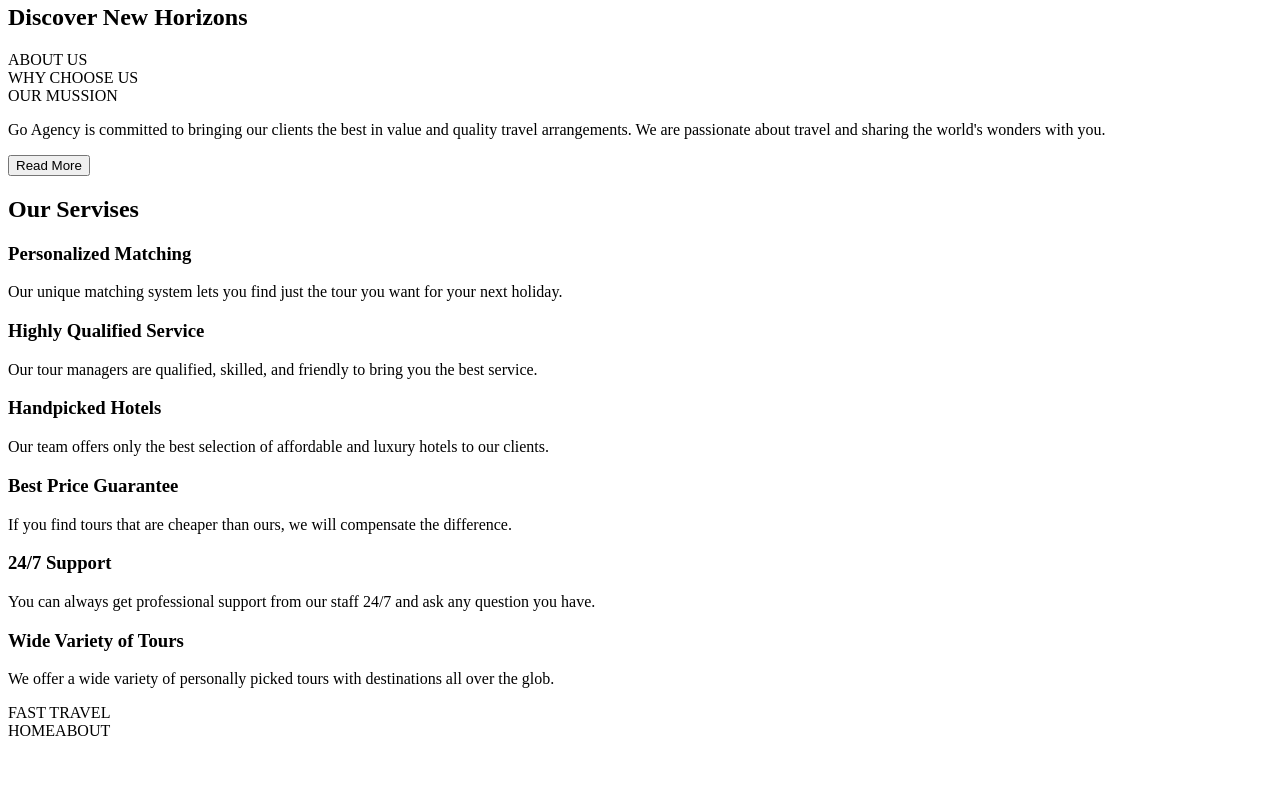
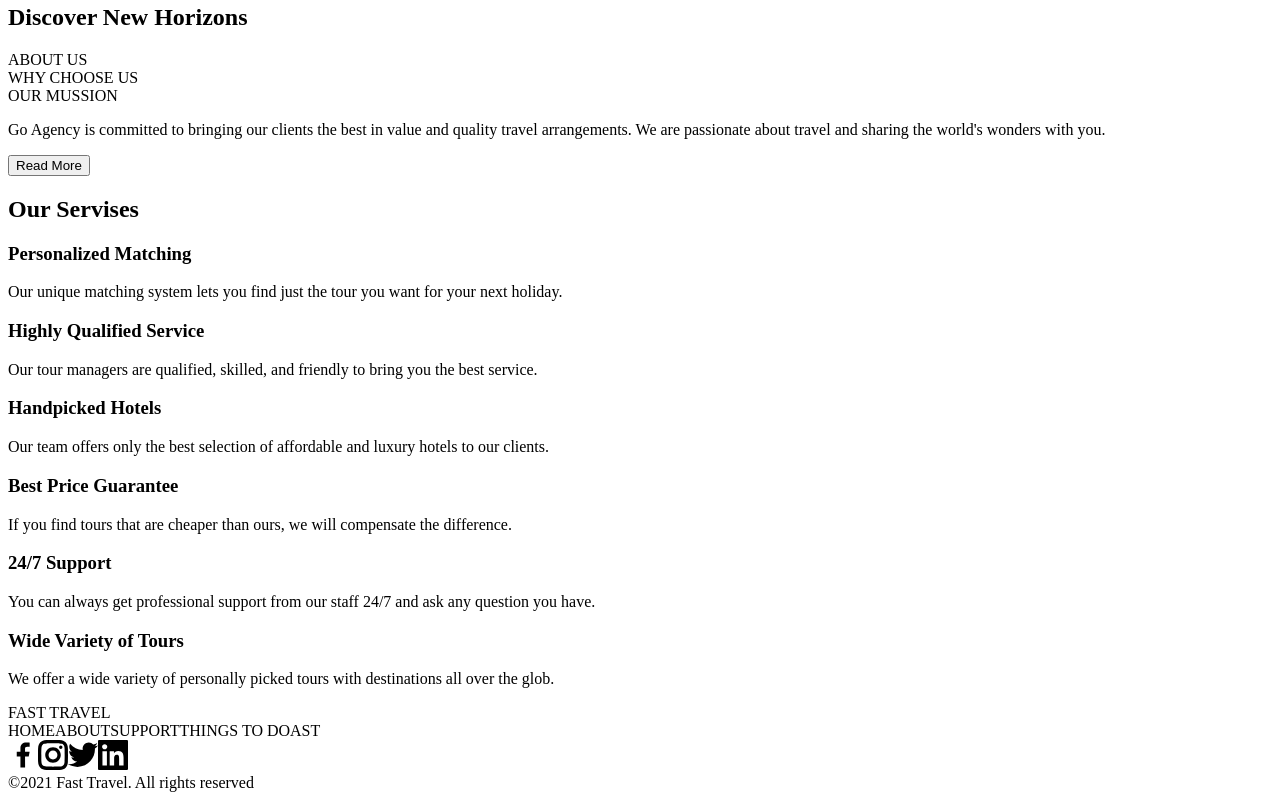
Before and after one commit to Sinkovskyy/travel_agency, a React (Create React App) app: page / in a window 1280 px wide. Shown: the part 957-1757 px from the top of the page. Before the commit the page ends 1705 px from the top, so only its background shows below. Built offline with nearby package versions, Linux system fonts and the light colour scheme; the HTML template or start-up script is replaced by a standard one.

Commit message:
Desktop footer was done

```diff
--- a/src/components/Footer.js
+++ b/src/components/Footer.js
@@ -1,19 +1,38 @@
 import NavItemsData from "../data/navigator.json";
+import {
+    GrFacebookOption as Facebook,
+    GrTwitter as Twitter,
+    GrInstagram as Instagram,
+    GrLinkedin as Linkedin
+
+} from 'react-icons/gr'
 
 
 function Footer()
 {
 
-
+    const ICON_SIZE = 30;
 
     return(
      <div className='footer'>
             <div className='logo'>FAST TRAVEL</div>
             <div className="nav-items">
+                <div className="container">
             {Object.keys(NavItemsData).map((item) =>
             {
                 return <a className="nav-item" key={item}>{NavItemsData[item].name}</a>
             })}
+                </div>
+            </div>
+
+            <div className="other">
+                <div className="social-media-tags">
+                    <Facebook className="facebook icon" size={ICON_SIZE} />
+                    <Instagram className="instagram icon" size={ICON_SIZE} />
+                    <Twitter className="twitter icon" size={ICON_SIZE} />
+                    <Linkedin className="linkedin icon" size={ICON_SIZE} />
+                </div>
+                <div className="license">©2021 Fast Travel. All rights reserved</div>
             </div>
      </div>
 
--- a/src/data/navigator.json
+++ b/src/data/navigator.json
@@ -1,4 +1,7 @@
 {
     "0":{"name":"HOME","position":"sliderbar","active":true},
-    "1":{"name":"ABOUT","position":"about","active":false}
+    "1":{"name":"ABOUT","position":"about","active":false},
+    "2":{"name":"SUPPORT","position":"about","active":false},
+    "3":{"name":"THINGS TO DO","position":"about","active":false},
+    "4":{"name":"AST","position":"about","active":false}
 }
--- a/src/styles/footer.scss
+++ b/src/styles/footer.scss
@@ -1,9 +1,129 @@
+
+.footer
+{
+    margin-top: 100px;
+    display: grid;
+    grid-template-areas: "logo logo tags other other";
+    padding: 130px 10%;
+    border-top: 2px solid $ligth-grey;
+
+    .logo
+    {
+        color:$grey;
+        font-family: $primary-font;
+        font-size: 20pt;
+        font-weight: bold;
+        grid-area: logo;
+        text-align: center;
+        transition: color .5s ease;
+        cursor: pointer;
+        padding-top: 10px;
+    }
+
+    .logo:hover
+    {
+        color:$secondary-color;
+    }
+
+
+    .nav-items
+    {
+        display: flex;
+        flex-direction: column;
+        grid-area: tags;
+
+        .container
+        {
+            display: grid;
+            grid-template-columns: repeat(2,1fr);
+            width: 290px;
+            padding-right: 0px 20% 0 10%;
+            align-self: center;
+
+            .nav-item
+            {
+                color:$grey;
+                letter-spacing: 1px;
+                font-size: 12pt;
+                font-weight: 300;
+                cursor:pointer;
+                transition: color .5s ease;
+                padding: 10px;
+
+            }
+
+            .nav-item:hover
+            {
+                color: $main-color;
+            }
+        }
+
+
+    }
+    .other
+    {
+        grid-area: other;
+        padding: 0 10%;
+
+        .social-media-tags
+        {
+            display: flex;
+            flex-direction: row;
+            justify-content: center;
+
+            .icon
+            {
+                cursor:pointer;
+                margin: 10px;
+                fill:$grey;
+                transition: fill .5s ease;
+            }
+
+
+            .facebook:hover
+            {
+                fill: $facebook-color;
+            }
+
+            .twitter:hover
+            {
+                fill: $twitter-color;
+            }
+            .instagram:hover
+            {
+                fill: $instagram-color;
+            }
+            .linkedin:hover
+            {
+                fill: $linkedin-color;
+            }
+
+
+        }
+        .license
+        {
+            margin-top:10px;
+            color:$grey;
+            text-align: center;
+        }
+    }
+
+}
 
 
 
 
 
-.footer
+@media screen and (max-width:1000px)
 {
-
+    .footer
+    {
+        padding:100px 5%;
+        grid-template-areas:
+        "logo logo items"
+        "logo logo items"
+        "other other items"
+        "other other items"
+        ;
+    }
 }
```
Also changed, not shown: src/styles/variables.scss (+9 -2 lines).
